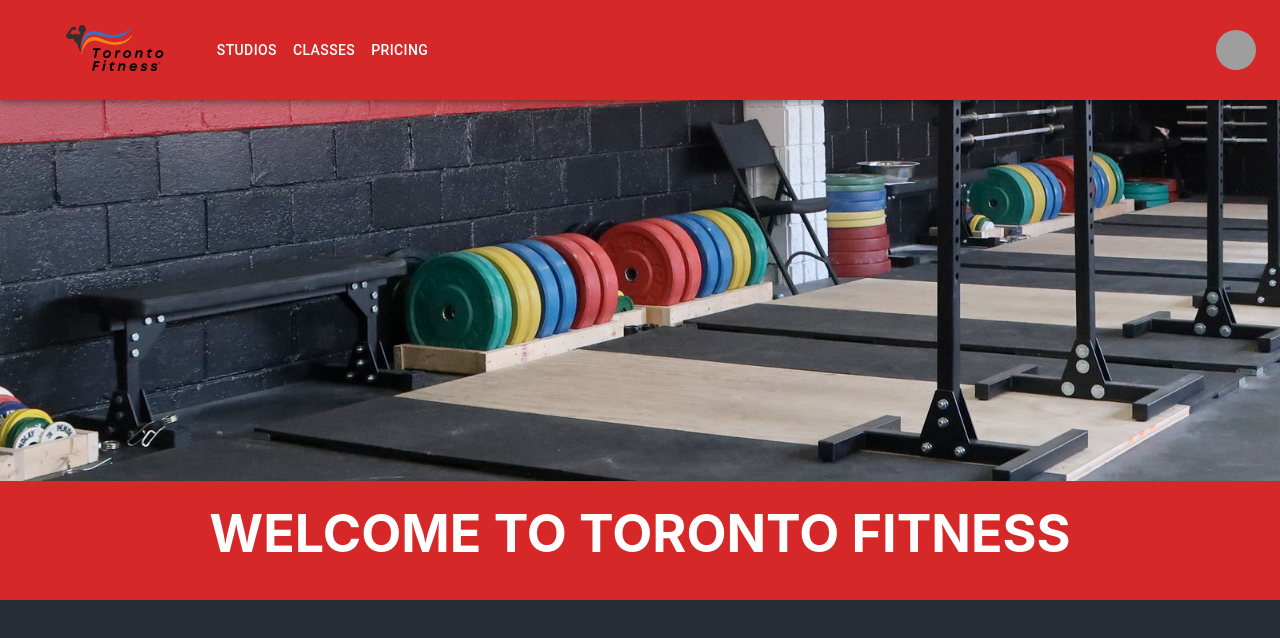
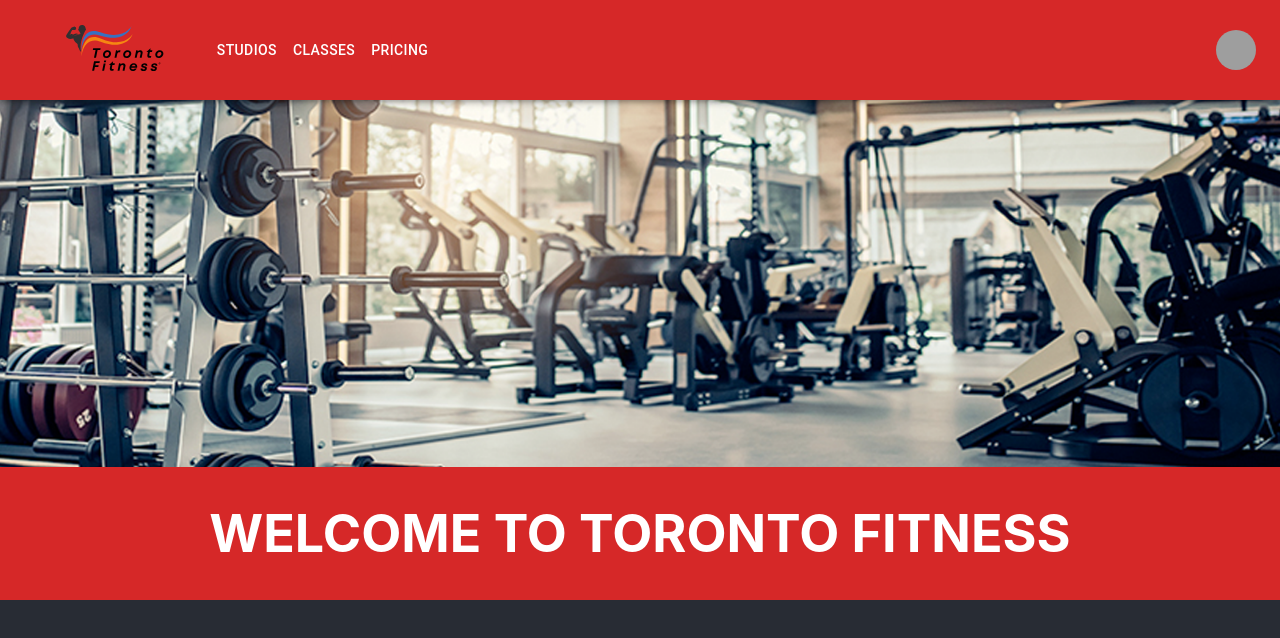
Before and after one commit to kenneth-miura/csc309-pf, a React (Create React App) app in the folder PF/frontend/: page / in a window 1280 px wide. Shown: the top 638 px of the page. Built offline with nearby package versions, Linux system fonts and the light colour scheme; grey boxes are pictures that could not be loaded.

Commit message:
Image instead

```diff
--- a/PF/frontend/src/components/Carousel.jsx
+++ /dev/null
@@ -1,44 +0,0 @@
-import React from 'react';
-import Carousel from 'react-material-ui-carousel'
-import { Paper, Button } from '@mui/material'
-import Box from '@mui/material/Box';
-
-function ImageCarousel(props)
-{
-    const items = [
-        {
-            img: require("../images/gym.png"),
-        },
-        {
-            img: require("../images/weightlift.png"),
-        },
-        {
-            img: require("../images/coach.png"),
-        }
-    ]
-
-    return (
-        <Carousel animation="slide" style={{width: '100%', height: '600px'}}>
-            {
-                items.map( (item, i) => <Item key={i} item={item} /> )
-            }
-        </Carousel>
-    )
-}
-
-function Item(props)
-{
-    const imgUrl = props.item.img;
-    console.log(imgUrl);
-
-    return (
-        <div>
-            <Paper style={{width: '100%', height: '15em'}}>
-                <Box>
-                    <img src={imgUrl} style={{width: '100%', height: '100%'}}/>
-                </Box>
-            </Paper>
-        </div>
-    )
-}
-export default ImageCarousel;
--- a/PF/frontend/src/pages/Main.js
+++ b/PF/frontend/src/pages/Main.js
@@ -1,26 +1,18 @@
 import * as React from 'react';
-import Navbar from '../components/Navbar'
-import ImageCarousel from '../components/Carousel'
-import Box from '@mui/material/Box';
-import { Container } from '@mui/system';
 import { Card } from '@mui/material';
 
 function Main() {
   return (
     <div
-    style={{width: '100%', height: '100%'}}
+    style={{display: 'flex', width: '100%', height: '100%'}}
     className="MainPage">
-        <div class="Carousel" style={{position: "absolute", width: '100%', top: "50px"}}>
-            <ImageCarousel></ImageCarousel>
-        </div>
+        <Card style={{width: "100%", height: "60%", position: 'fixed', top: '0px'}}>
+            <img style={{objectFit: "cover", width: "100%", height: "100%"}} src={require("../images/gym.png")}></img>
+        </Card>
 
         <Card class="WelcomeText" style={{backgroundColor: "#d62828", position: "fixed", width: "100%", top: "467px"}}>
             <h1>WELCOME TO TORONTO FITNESS</h1>
         </Card>
-
-        <Container >
-
-        </Container>
 
     </div>
   );
```
